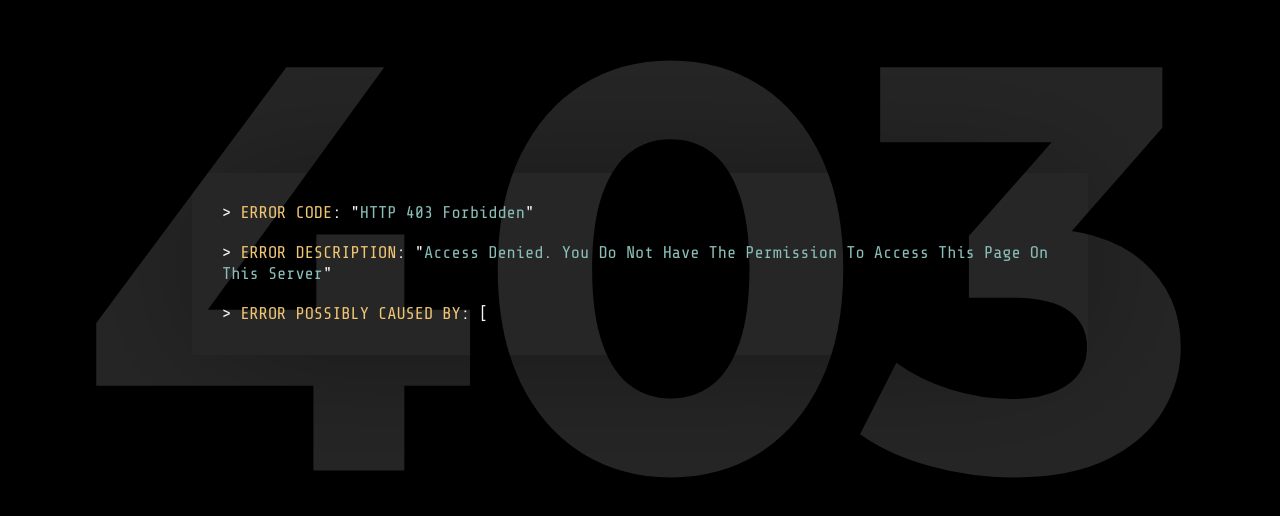
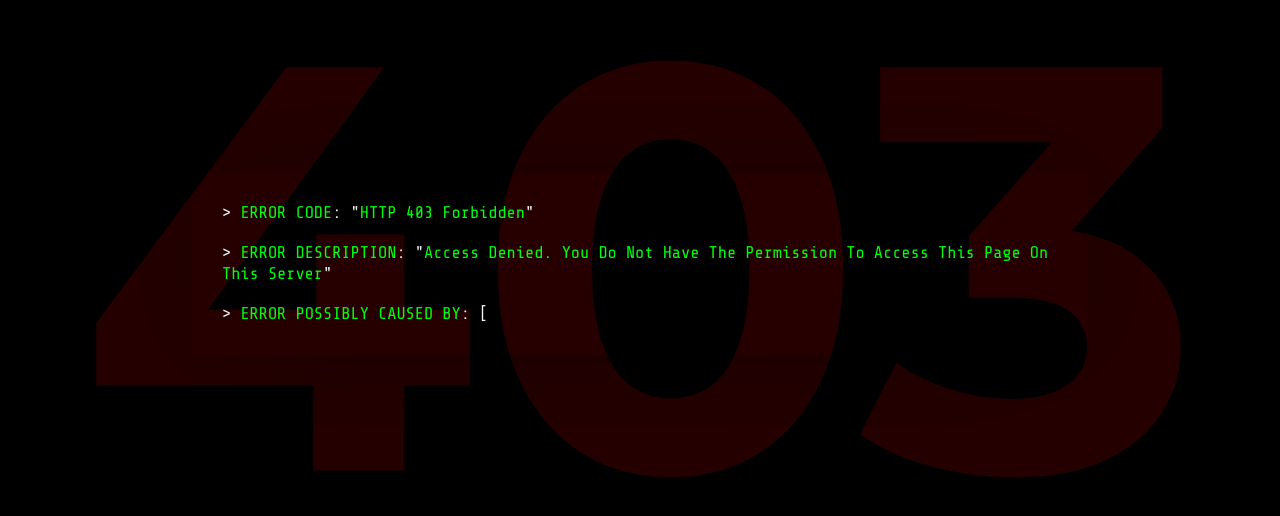
Before and after one commit to xkow/xkow.xyz, a plain HTML site: page forbidden.html in a window 1280 px wide. Shown: the part 136-652 px from the top of the page. Drawn offline with nearby package versions, Linux system fonts and the light colour scheme.

Commit message:
Update forbidden.css

```diff
--- a/forbidden-page/forbidden.css
+++ b/forbidden-page/forbidden.css
@@ -22,7 +22,7 @@ h1 {
     position: fixed;
     width: 100vw;
     z-index: 1;
-    color: #ffffff26;
+    color: #ff000026;
     text-shadow: 0 0 50px rgba(0, 0, 0, 0.07);
     top: 50%;
     transform: translateY(-50%);
@@ -50,11 +50,11 @@ P {
 }
 
 span {
-    color: #f0c674;
+    color: #00ff0d;
 }
 
 i {
-    color: #8abeb7;
+    color: #00ff0d;
 }
 
 div a {
@@ -62,7 +62,7 @@ div a {
 }
 
 b {
-    color: #81a2be;
+    color: #00ff0d;
 }
 
 a.avatar {
```
